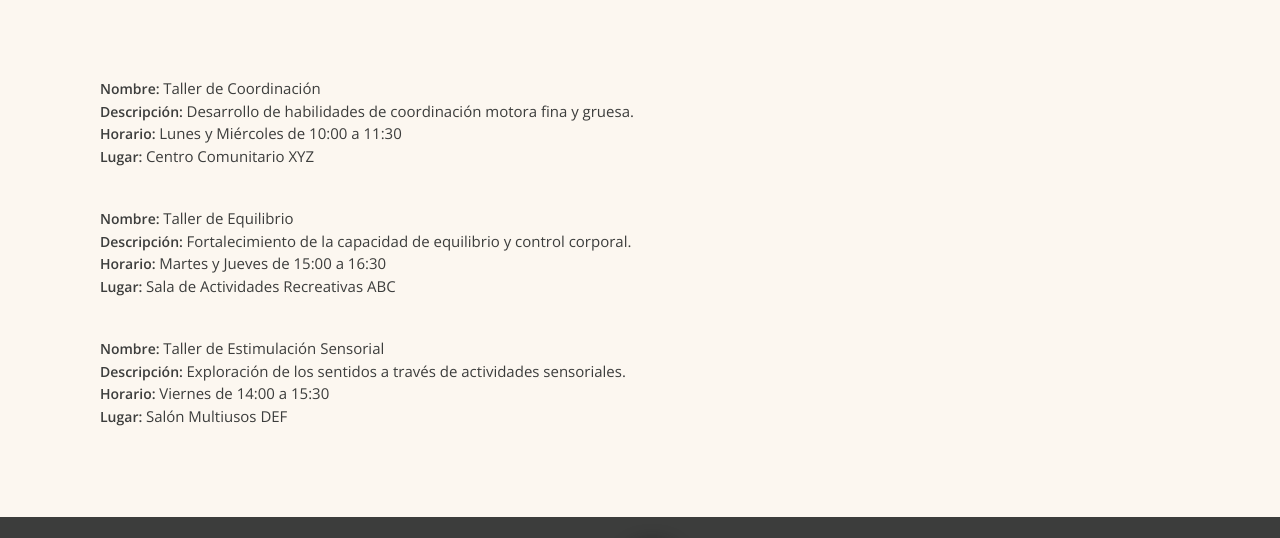
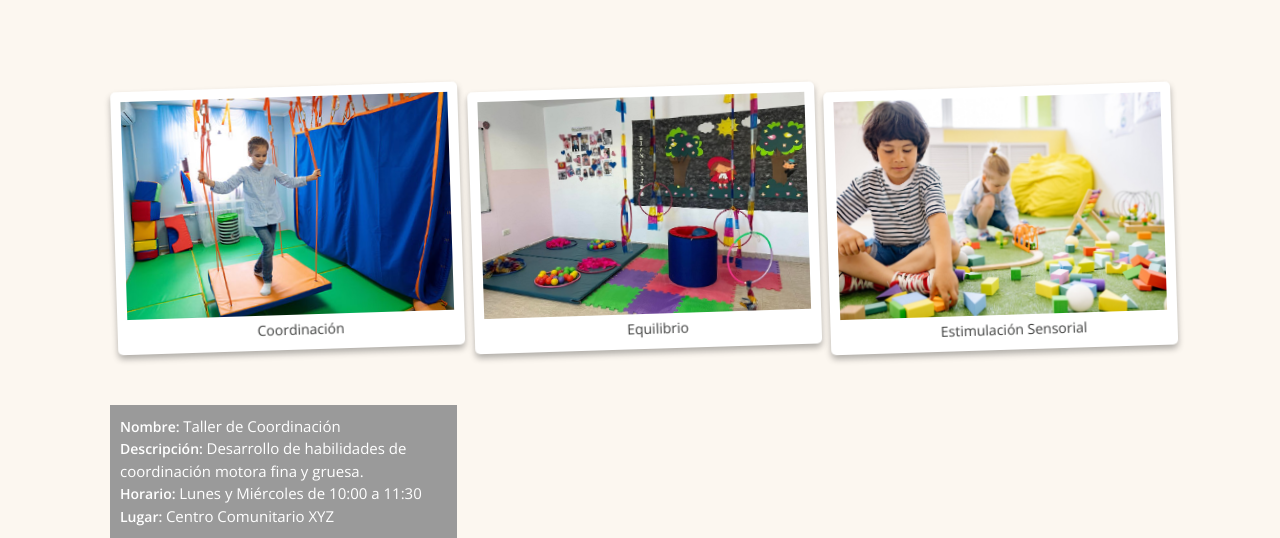
Before and after one commit to jose-obsidiana/EspacioNande, a website: page pages/talleres.html in a window 1280 px wide. Shown: the part 262-800 px from the top of the page. Drawn offline with nearby package versions, Linux system fonts and the light colour scheme; a web font is replaced by a local one.

Commit message:
hasta acá llegué

```diff
--- a/pages/talleres.html
+++ b/pages/talleres.html
@@ -79,8 +79,31 @@
 
         <h1>Nuestros Talleres</h1>
 
+
+
+
+    <!-- Codepen-->
+    <div class="gallery">
+        <figure class="photo photo-1">
+            <img src="../img/foto1.jpg">
+            <figcaption>Coordinación</figcaption>
+
+        </figure>
+        <figure class="photo photo-2">
+            <img src="../img/foto2.jpg">
+            <figcaption>Equilibrio</figcaption>
+        </figure>
+        <figure class="photo photo-3">
+            <img src="../img/foto3.jpeg">
+            <figcaption>Estimulación Sensorial</figcaption>
+        </figure>
+
         <div id="talleres-container"></div>
+
+    </div>
     </main>
+
+
 
 
 
@@ -124,8 +147,9 @@
         </div>
     </footer>
 
+
     <script src="https://cdn.jsdelivr.net/npm/bootstrap@5.3.2/dist/js/bootstrap.bundle.min.js" integrity="sha384-C6RzsynM9kWDrMNeT87bh95OGNyZPhcTNXj1NW7RuBCsyN/o0jlpcV8Qyq46cDfL" crossorigin="anonymous"></script>
-
     <script src="../script2.js"></script>
+    <script src="../scrip3.js"></script>
 </body>
 </html>
--- a/script2.js
+++ b/script2.js
@@ -2,25 +2,36 @@
 
 
 // FETCH
-fetch( "../talleres.json")
-.then ((response) => response.json() )
-.then ( data => {
+fetch("../talleres.json")
+    .then(response => response.json())
+    .then(data => {
 
-    const talleres = data.talleresPsicomotricidad
-    const talleresContainer = document.getElementById('talleres-container')
+        const talleres = data.talleresPsicomotricidad;
+        const talleresContainer = document.getElementById('talleres-container');
 
-    talleres.forEach (taller => {
-        const talleresDisponibles = document.createElement('ul')
-        talleresDisponibles.classList.add('taller')
-        talleresDisponibles.innerHTML =
-        `<li> <span>Nombre: </span>${taller.nombre}</li>
-        <li> <span>Descripción: </span>${taller.descripcion}</li>
-        <li> <span>Horario: </span>${taller.horario}</li>
-        <li> <span>Lugar: </span>${taller.lugar}</li>`
-    talleresContainer.appendChild(talleresDisponibles)
+        talleres.forEach((taller, index) => {
+            // Crear un div para cada taller
+            const tallerDiv = document.createElement('div');
+            tallerDiv.classList.add('taller');
+
+            // Agregar una clase individual a cada taller div basada en su índice
+            tallerDiv.classList.add(`taller-${index + 1}`);
+
+            // Crear una lista dentro del div para mostrar la información del taller
+            const listaTaller = document.createElement('ul');
+            listaTaller.innerHTML =
+                `<li><span>Nombre: </span>${taller.nombre}</li>
+                <li><span>Descripción: </span>${taller.descripcion}</li>
+                <li><span>Horario: </span>${taller.horario}</li>
+                <li><span>Lugar: </span>${taller.lugar}</li>`;
+
+            // Agregar la lista al div del taller
+            tallerDiv.appendChild(listaTaller);
+
+            // Agregar el div del taller al contenedor principal
+            talleresContainer.appendChild(tallerDiv);
+        });
     })
-})
-
-.catch( (error) => {
-    console.error('No se encuentra el archivo solicitado')
-} )
+    .catch(error => {
+        console.error('No se encuentra el archivo solicitado');
+    });
--- a/scss/layout/_globales.scss
+++ b/scss/layout/_globales.scss
@@ -197,6 +197,9 @@ header {
                 border: none;
                 padding: 0;
             }
+            .boton-close {
+                height: auto;
+            }
             div {
                 .color-boot {
                     color: $gris-oscuro;
--- a/scss/layout/_talleres.scss
+++ b/scss/layout/_talleres.scss
@@ -1,13 +1,115 @@
 
 
+
+
+
+
+
+// Codepen
+@import url("https://fonts.googleapis.com/css2?family=Open+Sans&family=Raleway&family=Poppins&display=swap");
+
+
+.photo[active] {
+	//transition: all 0.5s;
+	// transform: scale(1.3);
+	&:hover {
+		transition: all 0.5s;
+		transform: scale(1.6) rotate(-3deg);
+	}
+}
+
+.gallery {
+	display: grid;
+	grid-template-columns: repeat(3, 1fr);
+	gap: 1rem;
+	max-width: 100%;
+	padding: 10px;
+	background-color: white;
+
+    background-color: $body;
+}
+
+.photo {
+	text-align: center;
+    opacity: 1;
+
+	&:hover {
+		transition: all 0.5s;
+		transform: translateY(15px) scale(1.1) rotate(3deg);
+		animation-play-state: paused;
+        opacity: 0.8;
+		& figcaption {
+			transition: all 0.7s;
+            color: $gris-claro;
+		}
+	}
+}
+
+.photo img {
+	max-width: 100%;
+	height: auto;
+	border-radius: 5px;
+	margin-bottom: 10px;
+	background: white;
+	padding: 10px 10px 35px;
+	text-align: center;
+	text-decoration: none;
+	box-shadow: 0 4px 6px rgba(0, 0, 0, 0.3);
+	transition: all 0.15s linear;
+	z-index: 0;
+	position: relative;
+}
+
+.photo figcaption {
+	position: relative;
+	left: 10px;
+	right: 10px;
+	top: -45px;
+	font-size: 14px;
+	color: $gris-oscuro;
+    padding-top: 4px;
+
+}
+
+figure {
+	offset-anchor: top;
+	transform-origin: top;
+	animation: swing 2s infinite cubic-bezier(0.25, 0.1, 0.25, 1);
+	&:hover {
+		animation-play-state: paused;
+
+	}
+}
+
+@keyframes swing {
+	25% {
+		transform: rotate3d(0, 0, 1, 3deg);
+	}
+	75% {
+		transform: rotate3d(0, 0, 1, -3deg);
+	}
+}
+
+
+
+// talleres descripcion
 main {
     #talleres-container {
         .taller {
-            margin-bottom: 4rem;
-        }
+            background-color: $gris-claro;
+            color: white;
+            padding: 1rem;
+            margin-bottom: 1rem;
+            }
+            .taller:nth-child(1) {
+                grid-column: 1;
+
+            }
+            .taller:nth-child(2) {
+                grid-column: 2;
+            }
+    }
         p {
             font-size: 1.5rem;
-
         }
     }
-}
```
Also changed, not shown: scrip3.js (added, +29 -0 lines), css/style.css, img/foto1.jpg (added), img/foto2.jpg (added), img/foto3.jpeg (added).
